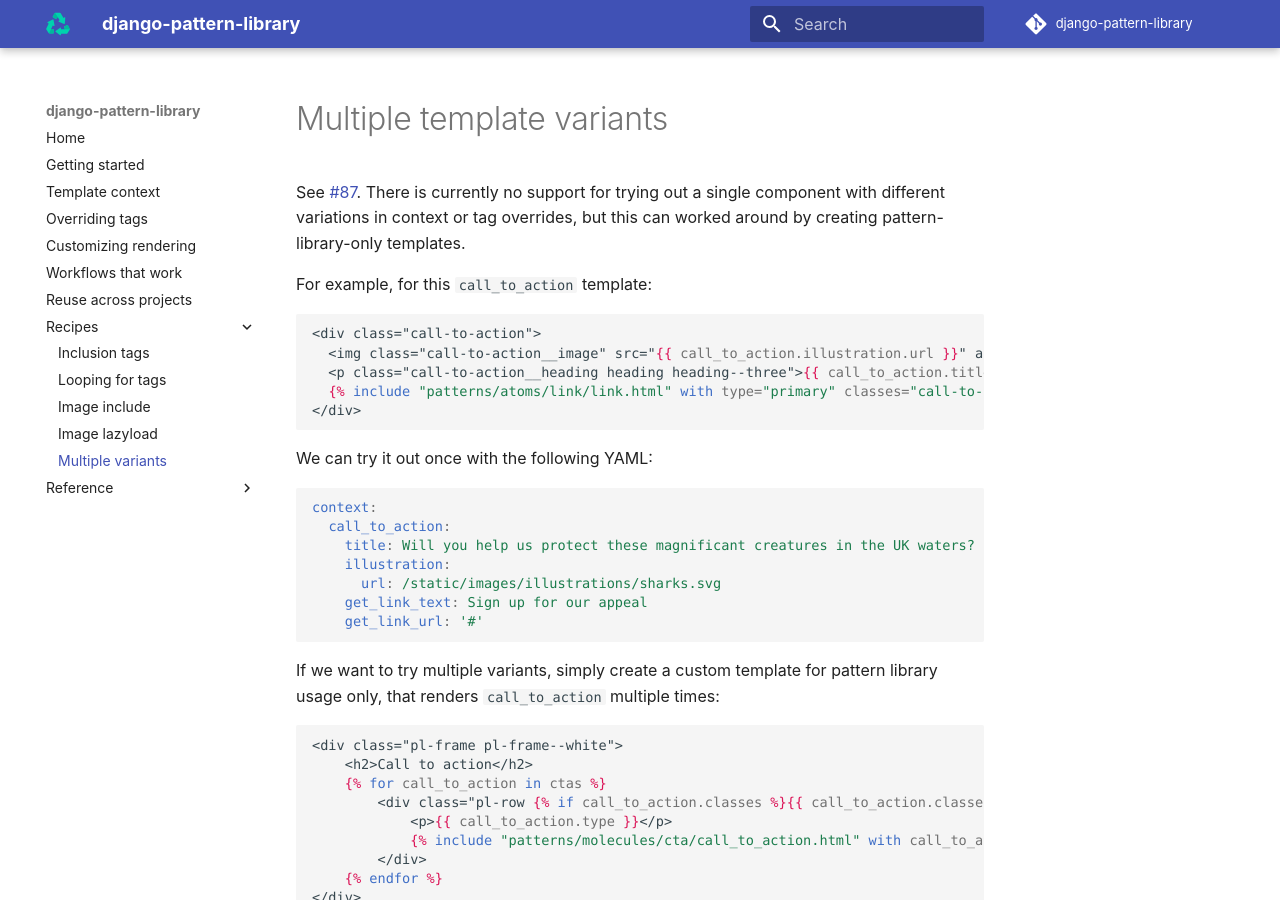
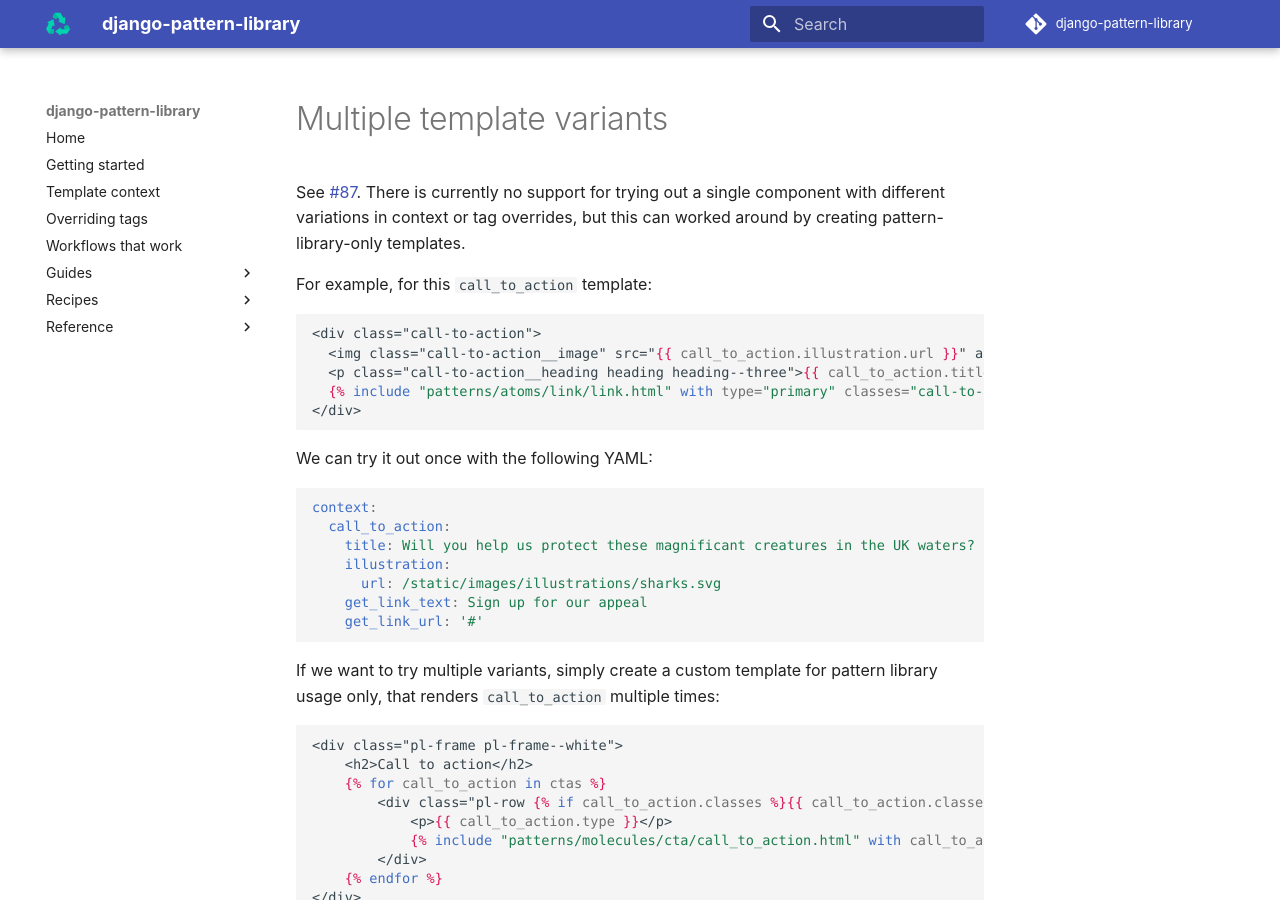
Before and after one commit to torchbox/django-pattern-library, an MkDocs documentation site: the page built from docs/guides/multiple-variants.md, in a window 1280 px wide and 900 px high. Built offline with MkDocs 1.6.1 and Material for MkDocs 9.7.7, drawn with Linux system fonts in a browser that asks for light colours; comment, search, counter and statistics services are not loaded; some of the changed lines change nothing that is shown.

Commit message:
Reorganise docs back into Guides section

```diff
--- a/mkdocs.yml
+++ b/mkdocs.yml
@@ -30,21 +30,19 @@
 nav:
   - 'Home': 'index.md'
   - 'Getting started': 'getting-started.md'
-  # Ideally these should be in a "Guides" section, however it’s not currently possible to
-  # display those sections expanded by default.
-  # See https://squidfunk.github.io/mkdocs-material/setup/setting-up-navigation/.
-  # Choose the order carefully from fundamental topics to advanced ones.
+  # The most important guides are shown in the top-level navigation.
   - 'Template context': 'guides/defining-template-context.md'
   - 'Overriding tags': 'guides/overriding-template-tags.md'
-  - 'Customizing rendering': 'guides/customizing-template-rendering.md'
   - 'Workflows that work': 'guides/workflows-that-work.md'
-  - 'Reuse across projects': 'guides/reuse-across-projects.md'
+  - 'Guides':
+    - 'Customizing rendering': 'guides/customizing-template-rendering.md'
+    - 'Multiple variants': 'recipes/multiple-variants.md'
+    - 'Reuse across projects': 'guides/reuse-across-projects.md'
   - 'Recipes':
     - 'Inclusion tags': 'recipes/inclusion-tags.md'
     - 'Looping for tags': 'recipes/looping-for-tags.md'
     - 'Image include': 'recipes/image-include.md'
     - 'Image lazyload': 'recipes/image-lazyload.md'
-    - 'Multiple variants': 'recipes/multiple-variants.md'
   - 'Reference':
     - 'API and settings': 'reference/api.md'
     - 'Concepts': 'reference/concepts.md'
```
Also changed, not shown: docs/guides/multiple-variants.md (renamed from docs/recipes/multiple-variants.md).
